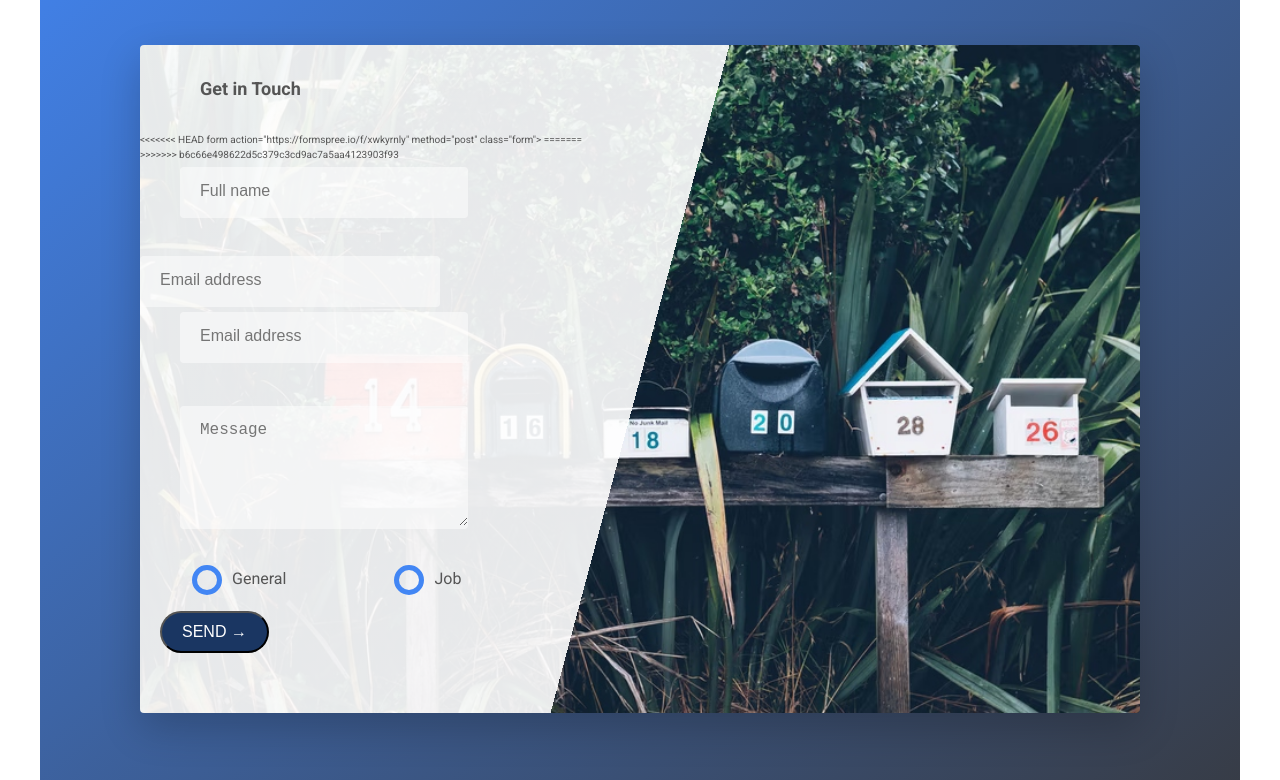
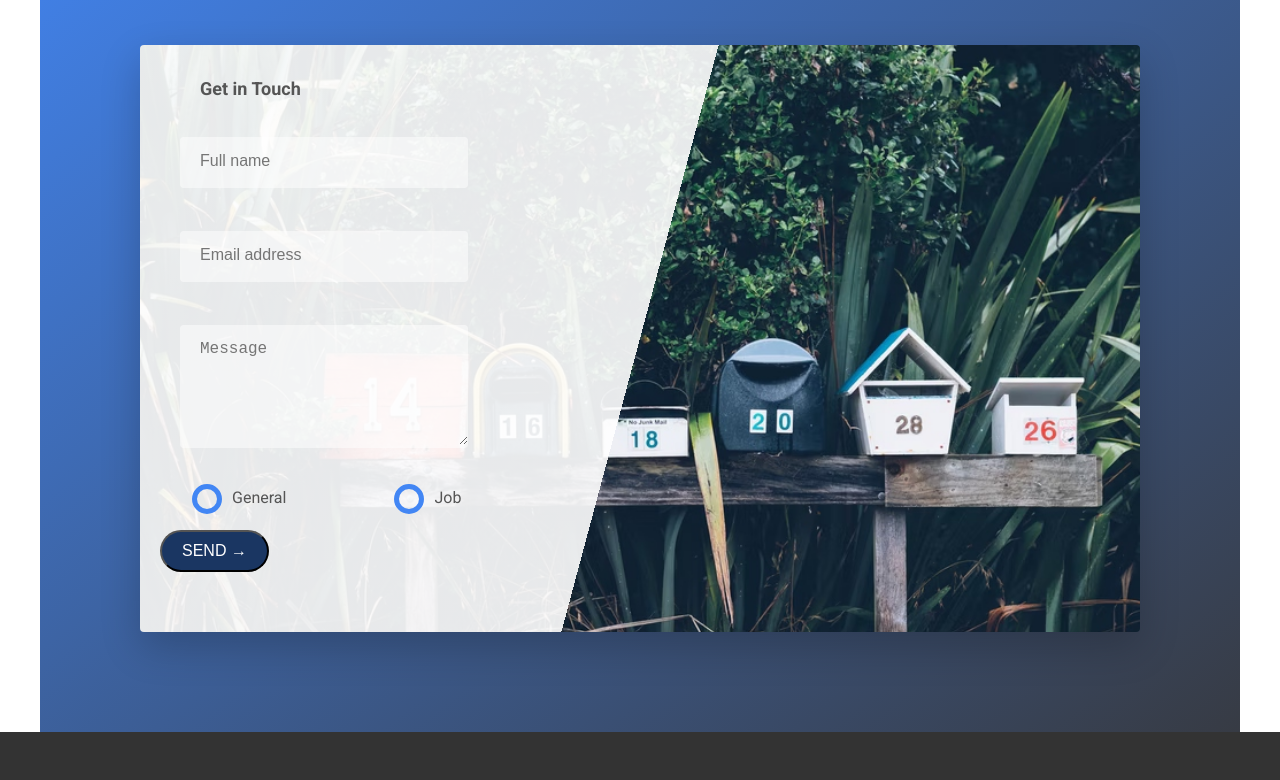
Before and after one commit to TrellixVulnTeam/portfolio_WZAX, a website: page index.html in a window 1280 px wide. Shown: the part 4726-5506 px from the top of the page. Drawn offline with nearby package versions, Linux system fonts and the light colour scheme.

Commit message:
fix form error

```diff
--- a/index.html
+++ b/index.html
@@ -569,11 +569,10 @@
         <div class="contact">
           <h3 class="contact__heading">Get in Touch</h3>
           <div class="contact__form">
-<<<<<<< HEAD
-            form action="https://formspree.io/f/xwkyrnly" method="post" class="form">
-=======
+
+
+
             <form action="https://formspree.io/f/xwkyrnly" method="post" class="form">
->>>>>>> b6c66e498622d5c379c3cd9ac7a5aa4123903f93
               <div class="form__group">
                 <input
                   type="text"
@@ -584,14 +583,7 @@
                 />
                 <label for="name" class="form__label">Full name</label>
               </div>
-              <div class="form__group">
-                <input
-                  type="email"
-                  class="form__input"
-                  placeholder="Email address"
-                  id="email"
-                  required
-                />
+
               <div class="form__group">
                 <input
                   type="email"
```
